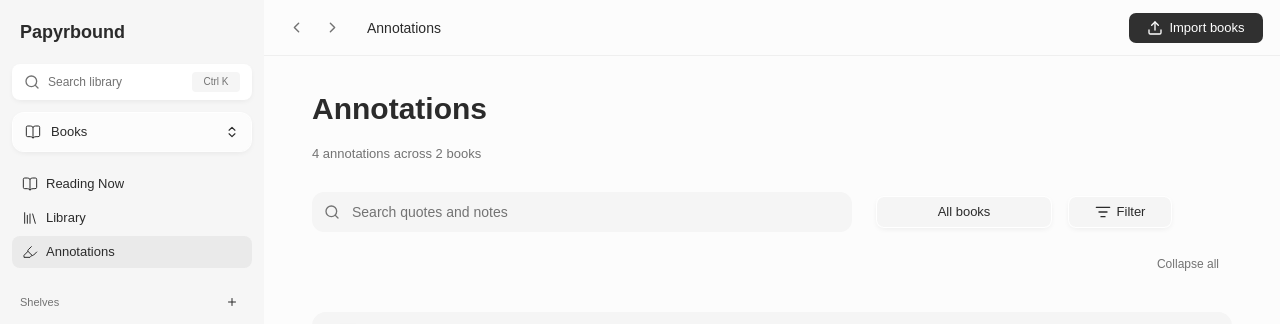
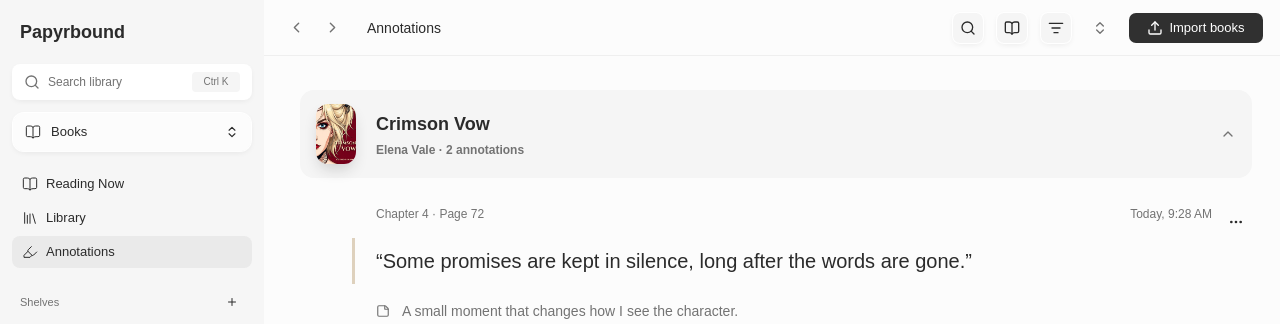
Before and after one commit to Papyrbound/papyrbound-frontend, a Next.js app: page /annotations in a window 1280 px wide. Shown: the top 324 px of the page. Built offline with nearby package versions, Linux system fonts and the light colour scheme; a web font is replaced by a local one.

Commit message:
Move annotation controls into the app toolbar

```diff
--- a/src/app-shell/app-header.tsx
+++ b/src/app-shell/app-header.tsx
@@ -16,6 +16,7 @@ import { Button } from "@/shared/ui/button";
 import { LibraryFilter } from "@/features/library/ui/library-filter";
 import { AddBookDialog } from "@/features/library/ui/add-book-dialog";
 import { CollectionToolbar } from "@/features/collections/ui/collections-page";
+import { AnnotationsToolbar } from "@/features/annotations/ui/annotations-page";
 import {
   Breadcrumb,
   BreadcrumbItem,
@@ -137,6 +138,7 @@ export function AppHeader() {
         <RouteBreadcrumbs pathname={pathname} />
       </Suspense>
       <div className="ml-auto flex items-center gap-3">
+        {pathname === "/annotations" && <AnnotationsToolbar />}
         {(pathname === "/library" || pathname === "/reading-lists") && (
           <LibraryFilter iconOnly />
         )}
--- a/src/features/annotations/ui/annotations-page.tsx
+++ b/src/features/annotations/ui/annotations-page.tsx
@@ -14,6 +14,7 @@ import {
   Trash2,
   StickyNote,
   Check,
+  ChevronsUpDown,
 } from "lucide-react";
 
 import { useAnnotations } from "../stores/annotations-store";
@@ -29,6 +30,7 @@ import { BookCover } from "@/features/home/ui/book-cover";
 import { Button } from "@/shared/ui/button";
 
 import { Input } from "@/shared/ui/input";
+import { Popover, PopoverContent, PopoverTrigger, PopoverTitle } from "@/shared/ui/popover";
 
 import {
   Accordion,
@@ -89,6 +91,89 @@ const useAnnotationUI = create<{
   patch: (v) => set(v),
 }));
 
+export function AnnotationsToolbar() {
+  const ui = useAnnotationUI();
+  const { annotations } = useAnnotations();
+  const { books } = useReadingLists();
+  const groups = books.filter((b) => annotations.some((a) =>
+    a.bookId === b.id && (ui.book === "all" || a.bookId === ui.book) &&
+    `${a.content} ${a.note}`.toLowerCase().includes(ui.query.toLowerCase()),
+  ));
+  return (
+    <>
+      <Popover>
+        <PopoverTrigger aria-label="Search annotations" render={<Button variant="secondary" size="icon-sm" />}><Search /></PopoverTrigger>
+        <PopoverContent align="end" className="w-72 max-w-[calc(100vw-2rem)]">
+          <PopoverTitle>Search annotations</PopoverTitle>
+          <Input placeholder="Search quotes and notes" aria-label="Search annotations" value={ui.query} onChange={(e) => ui.patch({ query: e.target.value })} />
+        </PopoverContent>
+      </Popover>
+        <DropdownMenu>
+          <DropdownMenuTrigger
+            aria-label="Filter annotations by book"
+            render={<Button variant="secondary" size="icon-sm" title={books.find((b) => b.id === ui.book)?.title ?? "All books"} />}
+          >
+            <BookOpen />
+          </DropdownMenuTrigger>
+          <DropdownMenuContent align="end" className="w-[272px]">
+            <DropdownMenuRadioGroup
+              value={ui.book}
+              onValueChange={(book) => ui.patch({ book })}
+            >
+              <DropdownMenuRadioItem value="all">
+                All books
+              </DropdownMenuRadioItem>
+              {books
+                .filter((b) => annotations.some((a) => a.bookId === b.id))
+                .map((b) => (
+                  <DropdownMenuRadioItem key={b.id} value={b.id}>
+                    {b.title}
+                  </DropdownMenuRadioItem>
+                ))}
+            </DropdownMenuRadioGroup>
+          </DropdownMenuContent>
+        </DropdownMenu>
+        <DropdownMenu>
+          <DropdownMenuTrigger
+            render={<Button variant="secondary" size="icon-sm" aria-label="Sort annotations" />}
+          >
+            <ListFilter />
+          </DropdownMenuTrigger>
+          <DropdownMenuContent align="end" className="w-52">
+            <DropdownMenuGroup>
+              <DropdownMenuLabel>Sort by</DropdownMenuLabel>
+              <DropdownMenuRadioGroup
+                value={ui.sort}
+                onValueChange={(sort) => ui.patch({ sort })}
+              >
+                <DropdownMenuRadioItem value="newest">
+                  Newest first
+                </DropdownMenuRadioItem>
+                <DropdownMenuRadioItem value="oldest">
+                  Oldest first
+                </DropdownMenuRadioItem>
+              </DropdownMenuRadioGroup>
+            </DropdownMenuGroup>
+          </DropdownMenuContent>
+        </DropdownMenu>
+        <Button
+          variant="ghost"
+          size="icon-sm"
+          aria-label={ui.expanded.length ? "Collapse all annotations" : "Expand all annotations"}
+          title={ui.expanded.length ? "Collapse all annotations" : "Expand all annotations"}
+          className="text-xs text-muted-foreground"
+          onClick={() =>
+            ui.patch({
+              expanded: ui.expanded.length ? [] : groups.map((b) => b.id),
+            })
+          }
+        >
+          <ChevronsUpDown />
+        </Button>
+    </>
+  );
+}
+
 export function AnnotationsPage() {
   const { annotations, setAnnotations } = useAnnotations();
   const { books } = useReadingLists();
@@ -110,85 +195,7 @@ export function AnnotationsPage() {
   const expanded = ui.query ? groups.map((b) => b.id) : ui.expanded;
 
   return (
-    <main className="p-5 lg:px-12 lg:py-8">
-      <h1 className="text-3xl font-semibold leading-[42px]">Annotations</h1>
-      <p className="mt-3 text-[13px] leading-6 text-muted-foreground">
-        {annotations.length} annotations across{" "}
-        {new Set(annotations.map((a) => a.bookId)).size} books
-      </p>
-      <div className="mb-8 mt-[26px] flex flex-wrap items-center gap-4">
-        <div className="relative w-full sm:mr-2 sm:w-[540px]">
-          <Search className="absolute left-3 top-3 size-4 text-muted-foreground" />
-          <Input
-            className="h-10 rounded-xl border-0 bg-secondary pl-10"
-            placeholder="Search quotes and notes"
-            aria-label="Search annotations"
-            value={ui.query}
-            onChange={(e) => ui.patch({ query: e.target.value })}
-          />
-        </div>
-        <DropdownMenu>
-          <DropdownMenuTrigger
-            render={<Button variant="secondary" className="w-44" />}
-          >
-            {books.find((b) => b.id === ui.book)?.title ?? "All books"}
-          </DropdownMenuTrigger>
-          <DropdownMenuContent className="w-[272px]">
-            <DropdownMenuRadioGroup
-              value={ui.book}
-              onValueChange={(book) => ui.patch({ book })}
-            >
-              <DropdownMenuRadioItem value="all">
-                All books
-              </DropdownMenuRadioItem>
-              {books
-                .filter((b) => annotations.some((a) => a.bookId === b.id))
-                .map((b) => (
-                  <DropdownMenuRadioItem key={b.id} value={b.id}>
-                    {b.title}
-                  </DropdownMenuRadioItem>
-                ))}
-            </DropdownMenuRadioGroup>
-          </DropdownMenuContent>
-        </DropdownMenu>
-        <DropdownMenu>
-          <DropdownMenuTrigger
-            render={<Button variant="secondary" className="w-[104px]" />}
-          >
-            <ListFilter />
-            Filter
-          </DropdownMenuTrigger>
-          <DropdownMenuContent className="w-52">
-            <DropdownMenuGroup>
-              <DropdownMenuLabel>Sort by</DropdownMenuLabel>
-              <DropdownMenuRadioGroup
-                value={ui.sort}
-                onValueChange={(sort) => ui.patch({ sort })}
-              >
-                <DropdownMenuRadioItem value="newest">
-                  Newest first
-                </DropdownMenuRadioItem>
-                <DropdownMenuRadioItem value="oldest">
-                  Oldest first
-                </DropdownMenuRadioItem>
-              </DropdownMenuRadioGroup>
-            </DropdownMenuGroup>
-          </DropdownMenuContent>
-        </DropdownMenu>
-        <Button
-          variant="ghost"
-          size="sm"
-          className="ml-auto text-xs text-muted-foreground"
-          onClick={() =>
-            ui.patch({
-              expanded: ui.expanded.length ? [] : groups.map((b) => b.id),
-            })
-          }
-        >
-          {ui.expanded.length ? "Collapse all" : "Expand all"}
-        </Button>
-      </div>
-
+    <main aria-label="Annotations" className="px-5 pt-[34px] pb-8 md:pl-9 md:pr-7">
       <Accordion
         multiple
         value={expanded}
```
